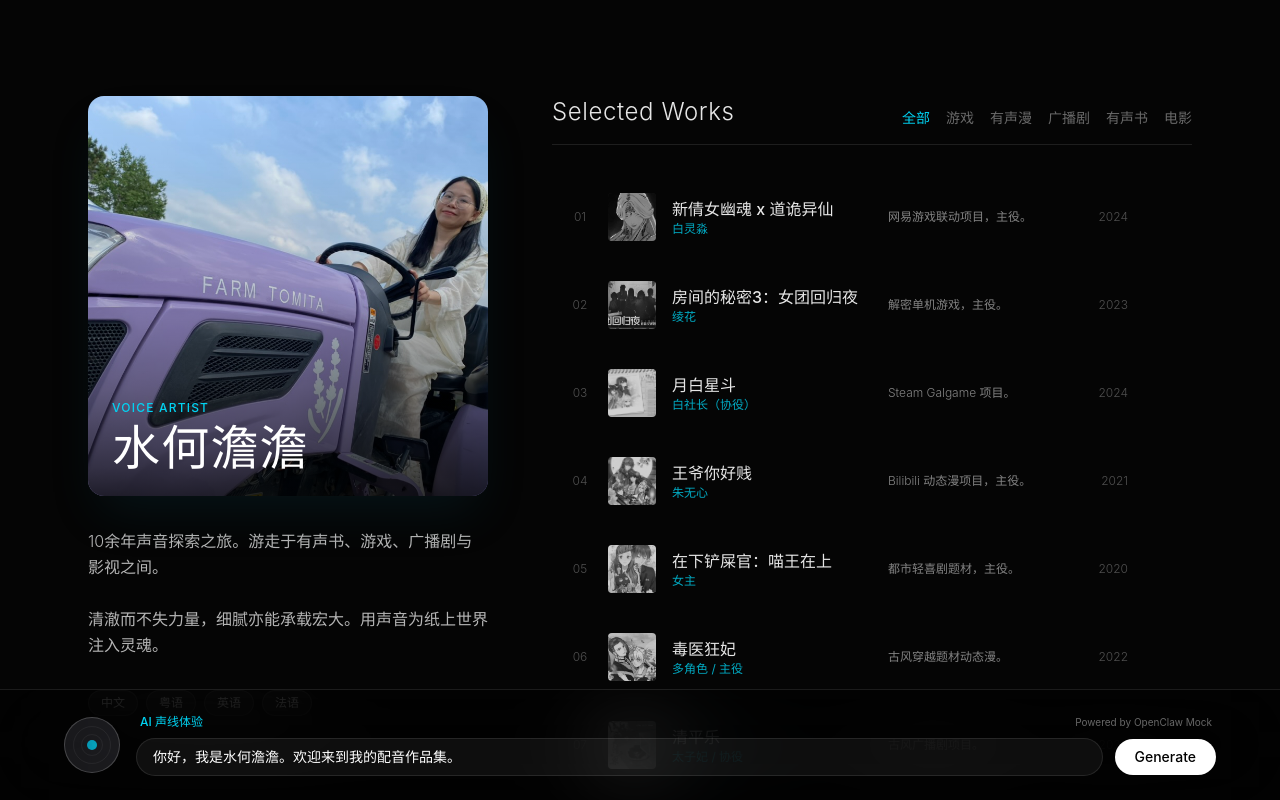
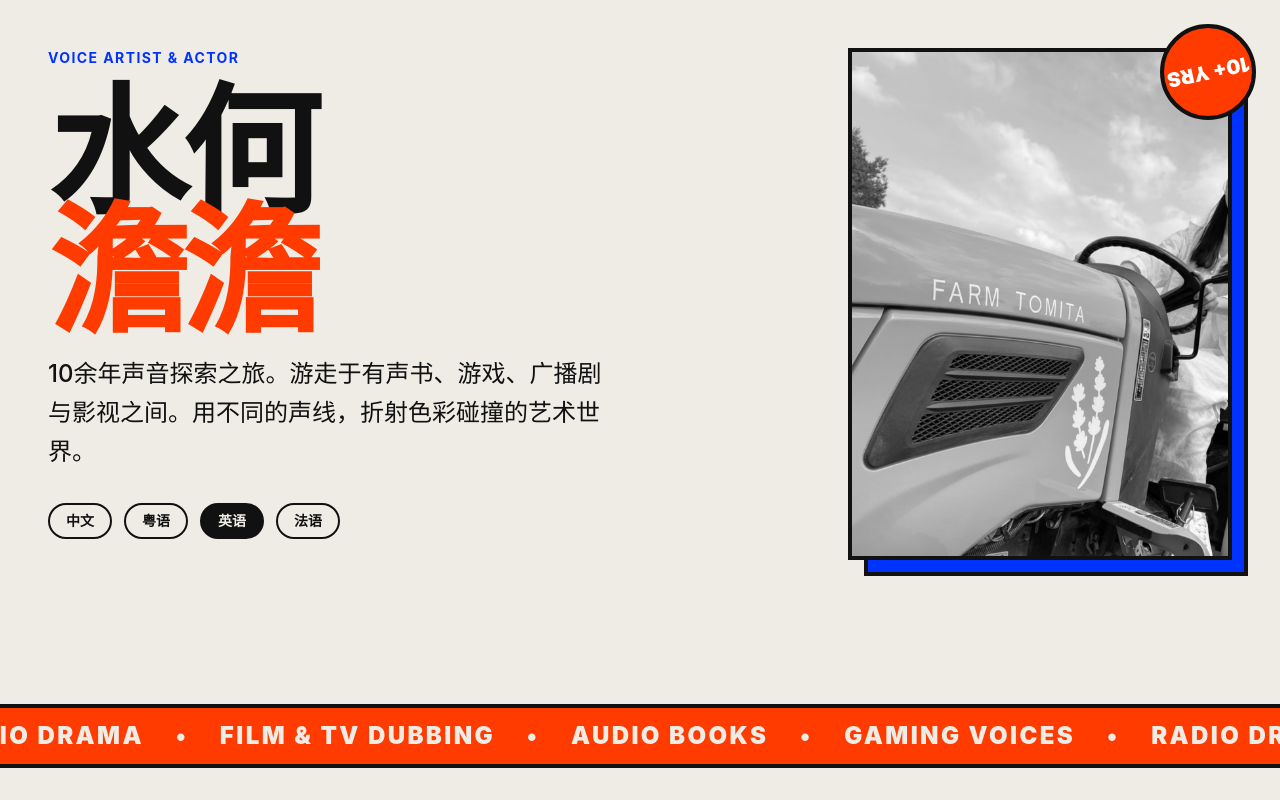
Before and after one commit to Treedy2020/TheCL, a Vue app: page / in a window 1280 px wide. Shown: the top 800 px of the page. Built offline with nearby package versions, Linux system fonts and the light colour scheme.

Commit message:
style: brutalist redesign with high-contrast collision colors and editorial typography

```diff
--- a/src/App.vue
+++ b/src/App.vue
@@ -1,12 +1,6 @@
 <script setup>
-import { computed, ref } from 'vue'
+import { computed, ref, onMounted, onBeforeUnmount } from 'vue'
 import { works } from './works'
-
-const text = ref('你好，我是水何澹澹。欢迎来到我的配音作品集。')
-const isGenerating = ref(false)
-const mockAudio = ref('')
-const isPlaying = ref(false)
-const audioRef = ref(null)
 
 const categories = ['全部', ...new Set(works.map((w) => w.type))]
 const activeCategory = ref('全部')
@@ -16,209 +10,187 @@ const filteredWorks = computed(() => {
   return works.filter((w) => w.type === activeCategory.value)
 })
 
-function mockClone() {
-  if (!text.value.trim()) return
-  isGenerating.value = true
-  mockAudio.value = ''
-  isPlaying.value = false
+const PAGE_SIZE = 6
+const visibleCount = ref(PAGE_SIZE)
+const loadMoreRef = ref(null)
+let observer
 
-  setTimeout(() => {
-    mockAudio.value = `${import.meta.env.BASE_URL}audio.wav`
-    isGenerating.value = false
-    // Auto play
-    setTimeout(() => {
-      if (audioRef.value) {
-        audioRef.value.play().catch(e => console.log('Autoplay prevented', e))
+const displayedWorks = computed(() => filteredWorks.value.slice(0, visibleCount.value))
+const hasMoreWorks = computed(() => visibleCount.value < filteredWorks.value.length)
+
+function loadMoreWorks() {
+  if (hasMoreWorks.value) {
+    visibleCount.value += PAGE_SIZE
   }
-    }, 100)
-  }, 1500)
 }
 
-function togglePlay() {
-  if (!audioRef.value) return
-  if (isPlaying.value) {
-    audioRef.value.pause()
-  } else {
-    audioRef.value.play()
-  }
-}
+onMounted(() => {
+  observer = new IntersectionObserver(
+    (entries) => {
+      if (entries[0]?.isIntersecting) loadMoreWorks()
+    },
+    { rootMargin: '200px' }
+  )
+  if (loadMoreRef.value) observer.observe(loadMoreRef.value)
+})
+
+onBeforeUnmount(() => {
+  if (observer) observer.disconnect()
+})
 </script>
 
 <template>
-  <div class="relative min-h-screen bg-[#050505] text-white selection:bg-white/30 pb-32">
-    <!-- Ambient Background -->
-    <div class="pointer-events-none fixed inset-0 -z-10 overflow-hidden">
-      <div class="absolute -left-[20%] -top-[10%] h-[70vh] w-[70vw] rounded-full bg-indigo-900/20 blur-[120px]" />
-      <div class="absolute -right-[10%] top-[40%] h-[50vh] w-[50vw] rounded-full bg-cyan-900/20 blur-[100px]" />
-    </div>
+  <div class="min-h-screen bg-[#EFECE6] text-[#111] font-sans selection:bg-[#FF3B00] selection:text-white pb-32 overflow-x-hidden">
 
-    <main class="mx-auto max-w-6xl px-6 pt-12 lg:flex lg:gap-16 lg:pt-24">
-
-      <!-- Artist Profile (Album Cover side) -->
-      <aside class="fade-in-up lg:sticky lg:top-24 lg:w-[400px] lg:shrink-0 lg:self-start">
-        <div class="group relative aspect-square w-full overflow-hidden rounded-2xl shadow-2xl shadow-cyan-900/20">
-          <img
-            src="/self.jpeg"
-            alt="水何澹澹"
-            class="h-full w-full object-cover transition-transform duration-700 group-hover:scale-105"
-            onerror="this.src='https://images.unsplash.com/photo-1619983081563-430f63602796?q=80&w=800&auto=format&fit=crop'"
-          />
-          <div class="absolute inset-0 bg-gradient-to-t from-black/80 via-black/20 to-transparent" />
-          <div class="absolute bottom-6 left-6 right-6">
-            <p class="text-xs font-medium tracking-widest text-cyan-400">VOICE ARTIST</p>
-            <h1 class="mt-2 text-4xl font-light tracking-wide sm:text-5xl">水何澹澹</h1>
+    <!-- Top Header / Editorial Profile -->
+    <header class="p-6 md:p-12 flex flex-col md:flex-row justify-between items-start gap-8">
+      <div class="max-w-2xl">
+        <p class="text-xs md:text-sm font-bold uppercase tracking-widest text-[#0033FF] mb-4">Voice Artist & Actor</p>
+        <h1 class="text-6xl md:text-8xl lg:text-[140px] font-black tracking-tighter leading-[0.85] uppercase" style="font-family: impact, ui-sans-serif, sans-serif;">
+          水何<br/><span class="text-[#FF3B00]">澹澹</span>
+        </h1>
+        <p class="mt-8 text-lg md:text-2xl font-medium leading-relaxed max-w-xl">
+          10余年声音探索之旅。游走于有声书、游戏、广播剧与影视之间。用不同的声线，折射色彩碰撞的艺术世界。
+        </p>
+        <div class="mt-8 flex flex-wrap gap-3">
+          <span class="border-2 border-[#111] px-4 py-1.5 text-sm font-bold uppercase rounded-full hover:bg-[#111] hover:text-[#EFECE6] transition-colors cursor-default">中文</span>
+          <span class="border-2 border-[#111] px-4 py-1.5 text-sm font-bold uppercase rounded-full hover:bg-[#111] hover:text-[#EFECE6] transition-colors cursor-default">粤语</span>
+          <span class="border-2 border-[#111] px-4 py-1.5 text-sm font-bold uppercase rounded-full bg-[#111] text-[#EFECE6] cursor-default">英语</span>
+          <span class="border-2 border-[#111] px-4 py-1.5 text-sm font-bold uppercase rounded-full hover:bg-[#111] hover:text-[#EFECE6] transition-colors cursor-default">法语</span>
         </div>
       </div>
 
-        <div class="mt-8 space-y-6 text-white/70">
-          <p class="text-base font-light leading-relaxed">
-            10余年声音探索之旅。游走于有声书、游戏、广播剧与影视之间。
-            <br/><br/>
-            清澈而不失力量，细腻亦能承载宏大。用声音为纸上世界注入灵魂。
-          </p>
-
-          <div class="flex flex-wrap gap-2 pt-2">
-            <span class="rounded-full border border-white/10 bg-white/5 px-3 py-1 text-xs font-light">中文</span>
-            <span class="rounded-full border border-white/10 bg-white/5 px-3 py-1 text-xs font-light">粤语</span>
-            <span class="rounded-full border border-white/10 bg-white/5 px-3 py-1 text-xs font-light">英语</span>
-            <span class="rounded-full border border-white/10 bg-white/5 px-3 py-1 text-xs font-light">法语</span>
+      <!-- Profile Picture treated as album cover -->
+      <div class="w-full md:w-72 lg:w-96 shrink-0 aspect-[3/4] relative group">
+        <div class="absolute inset-0 border-4 border-[#111] bg-[#0033FF] translate-x-4 translate-y-4"></div>
+        <img
+          src="/self.jpeg"
+          class="absolute inset-0 w-full h-full object-cover border-4 border-[#111] filter grayscale group-hover:grayscale-0 transition-all duration-700"
+          alt="Profile"
+          onerror="this.src='https://images.unsplash.com/photo-1619983081563-430f63602796?q=80&w=800&auto=format&fit=crop'"
+        />
+        <!-- Sticker -->
+        <div class="absolute -right-6 -top-6 w-24 h-24 bg-[#FF3B00] rounded-full border-4 border-[#111] flex items-center justify-center animate-[spin_10s_linear_infinite]">
+          <span class="text-white font-black text-xl transform -rotate-12">10+ YRS</span>
         </div>
       </div>
-      </aside>
+    </header>
 
-      <!-- Tracklist (Works) -->
-      <section class="fade-in-up mt-16 flex-1 lg:mt-0" style="animation-delay: 0.2s">
+    <!-- Marquee Tape -->
+    <div class="w-full overflow-hidden border-y-4 border-[#111] bg-[#FF3B00] text-[#EFECE6] py-3 flex items-center whitespace-nowrap mt-12 md:mt-24">
+      <div class="animate-marquee font-black uppercase text-2xl tracking-widest flex gap-8">
+        <span>AUDIO BOOKS</span><span>•</span>
+        <span>GAMING VOICES</span><span>•</span>
+        <span>RADIO DRAMA</span><span>•</span>
+        <span>FILM & TV DUBBING</span><span>•</span>
+        <span>AUDIO BOOKS</span><span>•</span>
+        <span>GAMING VOICES</span><span>•</span>
+        <span>RADIO DRAMA</span><span>•</span>
+        <span>FILM & TV DUBBING</span><span>•</span>
+        <span>AUDIO BOOKS</span><span>•</span>
+        <span>GAMING VOICES</span><span>•</span>
+        <span>RADIO DRAMA</span><span>•</span>
+        <span>FILM & TV DUBBING</span><span>•</span>
+      </div>
+    </div>
 
-        <div class="mb-8 flex items-end justify-between border-b border-white/10 pb-4">
-          <h2 class="text-2xl font-light tracking-wide text-white/90">Selected Works</h2>
-
-          <div class="hidden gap-4 sm:flex">
+    <!-- Works Grid Section -->
+    <main class="p-6 md:p-12 mt-12">
+      <!-- Filter -->
+      <div class="flex flex-wrap gap-3 mb-16">
         <button
           v-for="category in categories"
           :key="category"
-              @click="activeCategory = category"
+          @click="activeCategory = category; visibleCount = PAGE_SIZE"
           :class="[
-                'text-sm transition-colors duration-300',
-                activeCategory === category ? 'text-cyan-400 font-medium' : 'text-white/40 hover:text-white/80'
-              ]"
-            >
-              {{ category }}
-            </button>
-          </div>
-        </div>
-
-        <!-- Mobile categories -->
-        <div class="mb-6 flex gap-3 overflow-x-auto pb-2 sm:hidden scrollbar-hide">
-          <button
-            v-for="category in categories"
-            :key="`m-${category}`"
-            @click="activeCategory = category"
-            :class="[
-              'shrink-0 rounded-full px-4 py-1.5 text-xs transition-colors',
-              activeCategory === category ? 'bg-cyan-500/20 text-cyan-300 border border-cyan-500/30' : 'bg-white/5 text-white/60 border border-white/10'
+            'px-6 py-2 rounded-full text-base font-black uppercase transition-all duration-300 border-4',
+            activeCategory === category
+              ? 'bg-[#0033FF] border-[#0033FF] text-white'
+              : 'border-[#111] text-[#111] hover:bg-[#111] hover:text-[#EFECE6]'
           ]"
         >
           {{ category }}
         </button>
       </div>
 
-        <div class="space-y-2">
+      <!-- Asymmetric / Brutalist Grid -->
+      <div class="grid grid-cols-1 md:grid-cols-2 xl:grid-cols-3 gap-x-8 gap-y-16">
         <article
-            v-for="(work, index) in filteredWorks"
+          v-for="(work, index) in displayedWorks"
           :key="work.title"
-            class="group flex flex-col gap-4 rounded-xl p-3 transition-colors hover:bg-white/5 sm:flex-row sm:items-center sm:p-4"
+          class="group relative"
         >
-            <div class="flex items-center gap-4 sm:w-1/2">
-              <span class="w-6 text-center text-xs font-light text-white/30">{{ String(index + 1).padStart(2, '0') }}</span>
-              <div class="h-12 w-12 shrink-0 overflow-hidden rounded bg-white/10">
-                <img :src="work.image" :alt="work.title" loading="lazy" class="h-full w-full object-cover opacity-80 grayscale transition duration-500 group-hover:grayscale-0 group-hover:opacity-100" />
+          <!-- Image Block -->
+          <div class="relative w-full aspect-[4/3]">
+            <!-- Hard Shadow Base -->
+            <div class="absolute inset-0 border-4 border-[#111] bg-[#111] translate-x-3 translate-y-3 transition-transform duration-300 group-hover:translate-x-5 group-hover:translate-y-5"></div>
+            <!-- Image Container -->
+            <div class="absolute inset-0 border-4 border-[#111] bg-[#FF3B00] overflow-hidden">
+              <img
+                :src="work.image"
+                :alt="work.title"
+                loading="lazy"
+                class="w-full h-full object-cover opacity-80 mix-blend-luminosity group-hover:opacity-100 group-hover:mix-blend-normal group-hover:scale-105 transition-all duration-700"
+              />
+
+              <!-- Hover Overlay for Link -->
+              <a v-if="work.link" :href="work.link" target="_blank" class="absolute inset-0 z-10 flex items-center justify-center opacity-0 group-hover:opacity-100 transition-opacity duration-300 bg-black/20 backdrop-blur-sm">
+                <span class="bg-[#EFECE6] text-[#111] px-6 py-3 font-black text-lg rounded-full border-4 border-[#111] flex items-center gap-2 transform translate-y-4 group-hover:translate-y-0 transition-transform">
+                  PLAY / VIEW
+                  <svg xmlns="http://www.w3.org/2000/svg" width="20" height="20" viewBox="0 0 24 24" fill="none" stroke="currentColor" stroke-width="3" stroke-linecap="round" stroke-linejoin="round"><path d="M7 7h10v10"/><path d="M7 17 17 7"/></svg>
+                </span>
+              </a>
             </div>
-              <div class="min-w-0 flex-1">
-                <h3 class="truncate text-base font-medium text-white/90">{{ work.title }}</h3>
-                <p class="truncate text-xs text-cyan-400/80">{{ work.role }}</p>
+
+            <!-- Type Tag -->
+            <div class="absolute -left-2 top-6 bg-[#0033FF] text-white px-4 py-1 font-black text-sm border-2 border-[#111] uppercase rotate-[-2deg]">
+              {{ work.type }}
+            </div>
+            <!-- Year Tag -->
+            <div class="absolute -right-2 bottom-6 bg-[#FF3B00] text-white px-4 py-1 font-black text-xl border-2 border-[#111] rotate-[3deg]">
+              '{{ String(work.year).slice(2) }}
             </div>
           </div>
 
-            <div class="ml-10 flex flex-1 items-center justify-between sm:ml-0">
-              <p class="line-clamp-2 text-xs font-light text-white/50 sm:pr-4">
+          <!-- Typography Info -->
+          <div class="mt-8 pr-4">
+            <h3 class="text-3xl font-black leading-none mb-3 uppercase tracking-tight">{{ work.title }}</h3>
+            <div class="flex items-center gap-3 mb-3">
+              <span class="px-2 py-0.5 bg-[#111] text-[#EFECE6] text-xs font-bold uppercase rounded-sm">ROLE</span>
+              <span class="font-bold text-[#FF3B00] text-lg">{{ work.role }}</span>
+            </div>
+            <p class="text-base font-medium text-[#444] leading-relaxed line-clamp-3">
               {{ work.description }}
             </p>
-
-              <div class="flex shrink-0 items-center gap-4 pl-2">
-                <span class="text-xs font-light text-white/30">{{ work.year }}</span>
-                <a
-                  v-if="work.link"
-                  :href="work.link"
-                  target="_blank"
-                  rel="noopener noreferrer"
-                  class="flex h-8 w-8 items-center justify-center rounded-full bg-white/5 text-white/50 opacity-0 transition-all hover:bg-white/20 hover:text-white group-hover:opacity-100 sm:flex"
-                  title="View Project"
-                >
-                  <svg xmlns="http://www.w3.org/2000/svg" width="14" height="14" viewBox="0 0 24 24" fill="none" stroke="currentColor" stroke-width="2" stroke-linecap="round" stroke-linejoin="round"><path d="M7 7h10v10"/><path d="M7 17 17 7"/></svg>
-                </a>
-              </div>
           </div>
         </article>
       </div>
-      </section>
-    </main>
 
-    <!-- Floating Interactive Player (AI Clone Mock) -->
-    <div class="fixed bottom-0 left-0 right-0 z-50 border-t border-white/10 bg-black/60 p-4 backdrop-blur-2xl sm:p-6">
-      <div class="mx-auto flex max-w-6xl flex-col items-center gap-4 sm:flex-row">
-
-        <!-- Vinyl Disk -->
-        <div class="hidden shrink-0 sm:block">
-          <div :class="['relative h-14 w-14 overflow-hidden rounded-full border border-white/20 bg-zinc-900', isPlaying ? 'album-spin' : 'album-spin-paused']">
-            <div class="absolute inset-2 rounded-full border border-white/5" />
-            <div class="absolute inset-4 rounded-full border border-white/5" />
-            <div class="absolute inset-[22px] rounded-full bg-cyan-500/80" />
-            <div class="absolute inset-0 bg-[conic-gradient(from_90deg_at_50%_50%,rgba(255,255,255,0.1)_0%,transparent_50%,rgba(255,255,255,0.1)_100%)] mix-blend-overlay" />
+      <!-- Load More / End Marker -->
+      <div ref="loadMoreRef" class="mt-24 pt-12 border-t-4 border-[#111] flex justify-center">
+        <button
+          v-if="hasMoreWorks"
+          @click="loadMoreWorks"
+          class="border-4 border-[#111] bg-[#FF3B00] text-white px-10 py-4 font-black text-xl hover:bg-[#111] hover:text-[#EFECE6] transition-colors shadow-[6px_6px_0px_#111] hover:shadow-[2px_2px_0px_#111] hover:translate-x-1 hover:translate-y-1"
+        >
+          LOAD MORE ARCHIVES
+        </button>
+        <div v-else class="text-center">
+          <svg xmlns="http://www.w3.org/2000/svg" class="w-12 h-12 mx-auto text-[#111] mb-4 animate-bounce" viewBox="0 0 24 24" fill="none" stroke="currentColor" stroke-width="2" stroke-linecap="round" stroke-linejoin="round"><path d="m12 19-7-7 3-3 4 4 4-4 3 3z"/></svg>
+          <p class="text-sm font-black text-[#111] tracking-[0.3em] uppercase">NO MORE TRACKS</p>
         </div>
       </div>
-
-        <div class="flex-1 w-full space-y-2">
-          <div class="flex items-center justify-between px-1">
-            <span class="text-xs font-medium text-cyan-400">AI 声线体验</span>
-            <span class="text-[10px] text-white/40">Powered by OpenClaw Mock</span>
-          </div>
-          <div class="flex w-full items-center gap-3">
-            <input
-              v-model="text"
-              type="text"
-              placeholder="输入文本，倾听她的声音..."
-              class="w-full rounded-full border border-white/10 bg-white/5 px-4 py-2 text-sm font-light text-white outline-none transition focus:border-cyan-500/50 focus:bg-white/10"
-              @keyup.enter="mockClone"
-            />
-            <button
-              @click="mockClone"
-              :disabled="isGenerating"
-              class="shrink-0 flex items-center gap-2 rounded-full bg-white px-5 py-2 text-sm font-medium text-black transition hover:bg-cyan-50 disabled:opacity-50"
-            >
-              <svg v-if="isGenerating" class="h-4 w-4 animate-spin text-black" xmlns="http://www.w3.org/2000/svg" fill="none" viewBox="0 0 24 24"><circle class="opacity-25" cx="12" cy="12" r="10" stroke="currentColor" stroke-width="4"></circle><path class="opacity-75" fill="currentColor" d="M4 12a8 8 0 018-8V0C5.373 0 0 5.373 0 12h4zm2 5.291A7.962 7.962 0 014 12H0c0 3.042 1.135 5.824 3 7.938l3-2.647z"></path></svg>
-              <span v-else>Generate</span>
-            </button>
-          </div>
-        </div>
-
-        <!-- Audio Player Controls -->
-        <div v-if="mockAudio" class="flex shrink-0 items-center justify-center sm:pl-4">
-          <button @click="togglePlay" class="flex h-12 w-12 items-center justify-center rounded-full bg-cyan-500 text-black transition hover:scale-105 hover:bg-cyan-400">
-            <!-- Play/Pause Icon -->
-            <svg v-if="!isPlaying" xmlns="http://www.w3.org/2000/svg" width="20" height="20" viewBox="0 0 24 24" fill="currentColor" class="ml-1"><polygon points="5 3 19 12 5 21 5 3"/></svg>
-            <svg v-else xmlns="http://www.w3.org/2000/svg" width="20" height="20" viewBox="0 0 24 24" fill="currentColor"><rect x="6" y="4" width="4" height="16"/><rect x="14" y="4" width="4" height="16"/></svg>
-          </button>
-          <audio
-            ref="audioRef"
-            :src="mockAudio"
-            @play="isPlaying = true"
-            @pause="isPlaying = false"
-            @ended="isPlaying = false"
-            class="hidden"
-          />
-        </div>
-
-      </div>
-    </div>
+    </main>
   </div>
 </template>
+
+<style>
+@keyframes marquee {
+  0% { transform: translateX(0%); }
+  100% { transform: translateX(-50%); }
+}
+.animate-marquee {
+  animation: marquee 10s linear infinite;
+  min-width: 200%;
+}
+</style>
--- a/src/style.css
+++ b/src/style.css
@@ -6,58 +6,27 @@
 
 html {
   scroll-behavior: smooth;
-  background-color: #030712; /* slate-950 */
+  background-color: #EFECE6;
 }
 
 body {
   margin: 0;
   -webkit-font-smoothing: antialiased;
   text-rendering: optimizeLegibility;
-  color: #f8fafc;
+  color: #111;
 }
 
-.album-spin {
-  animation: spin 20s linear infinite;
-}
-
-.album-spin-paused {
-  animation-play-state: paused;
-}
-
-@keyframes spin {
-  from {
-    transform: rotate(0deg);
-  }
-  to {
-    transform: rotate(360deg);
-  }
-}
-
-.fade-in-up {
-  animation: fadeInUp 0.8s cubic-bezier(0.16, 1, 0.3, 1) forwards;
-  opacity: 0;
-  transform: translateY(20px);
-}
-
-@keyframes fadeInUp {
-  to {
-    opacity: 1;
-    transform: translateY(0);
-  }
-}
-
-/* 隐藏滚动条但保留滚动 */
 ::-webkit-scrollbar {
-  width: 8px;
-  height: 8px;
+  width: 12px;
 }
 ::-webkit-scrollbar-track {
-  background: transparent;
+  background: #EFECE6;
+  border-left: 2px solid #111;
 }
 ::-webkit-scrollbar-thumb {
-  background: rgba(255, 255, 255, 0.1);
-  border-radius: 4px;
+  background: #FF3B00;
+  border: 2px solid #111;
 }
 ::-webkit-scrollbar-thumb:hover {
-  background: rgba(255, 255, 255, 0.2);
+  background: #0033FF;
 }
```
Lines whose indentation alone changed are shown as unchanged.
